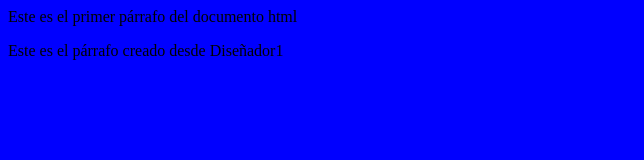
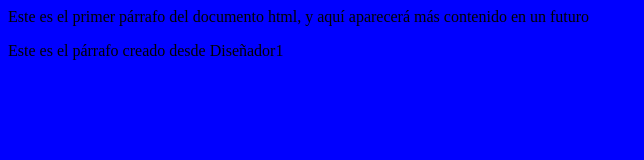
Before and after one commit to DanGH1/GitGitHub_V3, a plain HTML site: page index.html in a window 1280 px wide. Shown: the whole page, without its empty margins (0-644 px from the left). Drawn offline with Linux system fonts and the light colour scheme.

Commit message:
Modificando Parrafo1 desde Diseñador2

```diff
--- a/index.html
+++ b/index.html
@@ -13,7 +13,7 @@
     </head>
 
     <body>
-        <p>Este es el primer párrafo del documento html</p>
+        <p>Este es el primer párrafo del documento html, y aquí aparecerá más contenido en un futuro</p>
 
 
 
```
